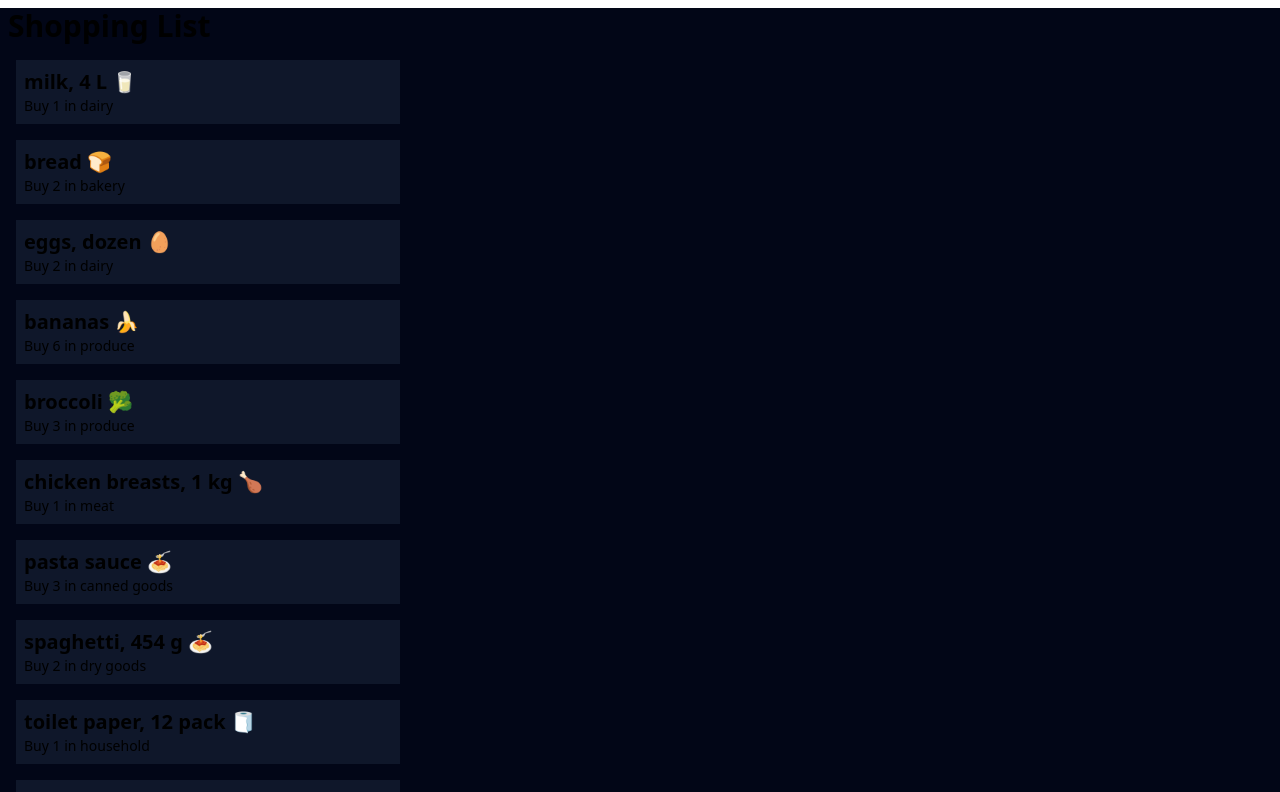
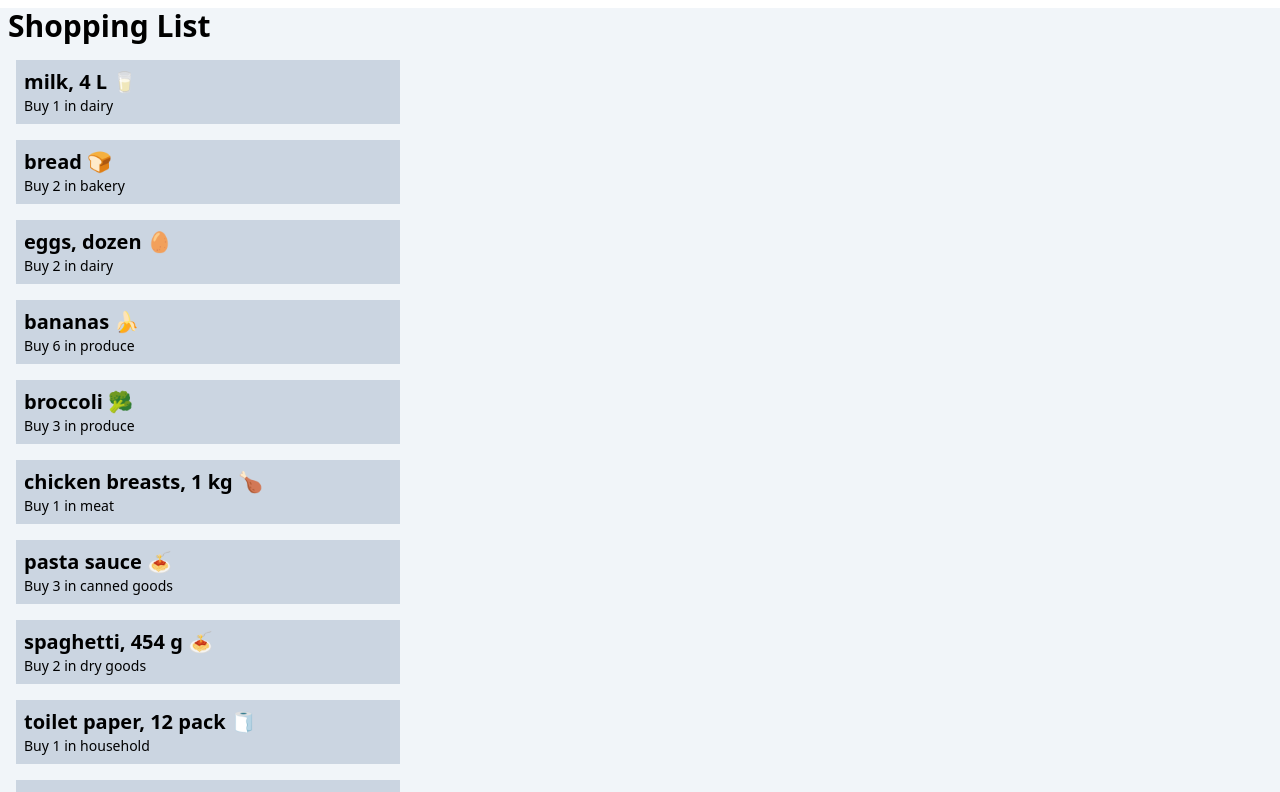
Before and after one commit to dc8156046/cprg306-assignments, a Next.js app: page /week-3 in a window 1280 px wide. Shown: the top 792 px of the page. Built offline with nearby package versions, Linux system fonts and the light colour scheme.

Commit message:
update css

```diff
--- a/app/week-3/item.js
+++ b/app/week-3/item.js
@@ -1,6 +1,6 @@
 export default function Item({ name, quantity, category }) {
   return (
-    <li className="p-2 m-4 bg-slate-900 max-w-sm">
+    <li className="p-2 m-4 bg-slate-300 max-w-sm">
       <h2 className="text-xl font-bold">{name}</h2>
       <div className="text-sm">
         Buy {quantity} in {category}
--- a/app/week-3/page.js
+++ b/app/week-3/page.js
@@ -2,7 +2,7 @@ import ItemList from "./item-list";
 
 export default function Page() {
   return (
-    <main className="bg-slate-950">
+    <main className="bg-slate-100">
       <div>
         <h2 className="text-3xl font-bold m-2">Shopping List</h2>
         <ItemList />
```
